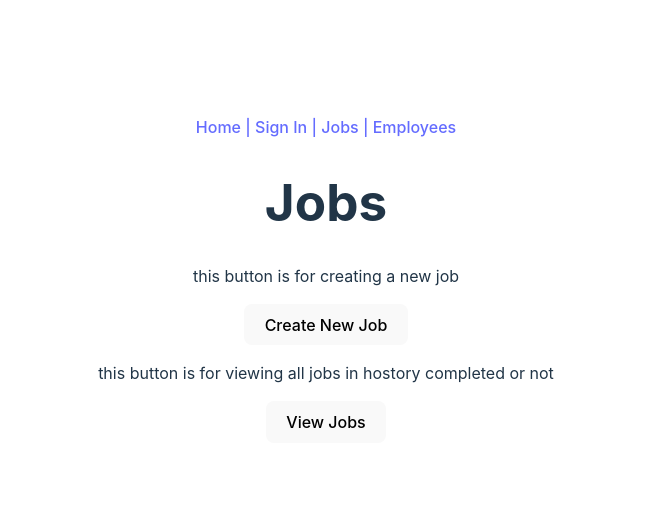
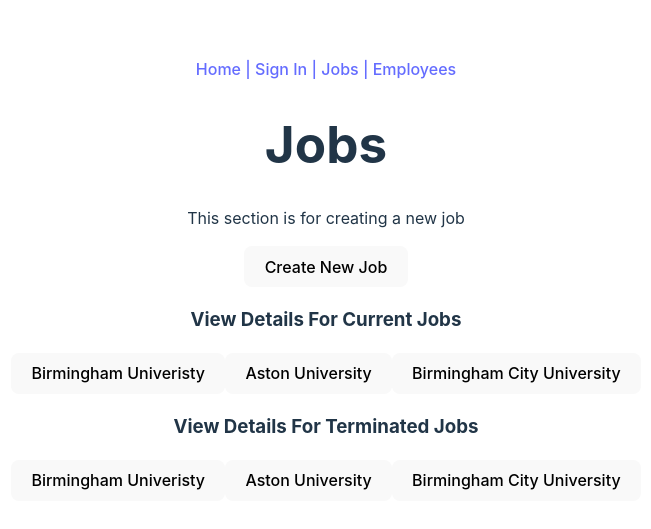
Before and after one commit to KareemSab278/VeraCleaningFrontend, a React (Vite) app: page /jobs in a window 1280 px wide. Shown: the part 121-650 px from the top of the page, without its empty margins (314-965 px from the left). Built offline with nearby package versions, Linux system fonts and the light colour scheme.

Commit message:
added some more buttons for functionality

```diff
--- a/src/components/Dropdown.jsx
+++ b/src/components/Dropdown.jsx
@@ -1,7 +1,35 @@
+// const Dropdown = ({ options, selected, onSelectedChange }) => {
+//     const renderedOptions = options.map((option) => {
+//         return (
+//             <>
+//             <div
+//                 key={option.value}
+//                 className="item"
+//                 onClick={() => onSelectedChange(option)}
+//             >
+//                 <button>{option.label}</button>
+//             </div>
+//             </>
+//         );
+//     });
+
+//     return (
+//         <div className="ui form">
+//             <div className="field">
+//                 <div className="ui selection dropdown visible active">
+//                     <i className="dropdown icon"></i>
+//                     <div className="menu visible transition">{renderedOptions}</div>
+//                 </div>
+//             </div>
+//         </div>
+//     );
+// }
+
+// export default Dropdown;
+
+
 const Dropdown = ({ options, selected, onSelectedChange }) => {
-    const renderedOptions = options.map((option) => {
-        return (
-            <>
+    const renderedOptions = options.map((option) => (
         <div
             key={option.value}
             className="item"
@@ -9,9 +37,7 @@
         >
             <button>{option.label}</button>
         </div>
-            </>
-        );
-    });
+    ));
 
     return (
         <div className="ui form">
@@ -23,6 +49,6 @@
             </div>
         </div>
     );
-}
+};
 
 export default Dropdown;
--- a/src/components/PopUp.jsx
+++ b/src/components/PopUp.jsx
@@ -1,7 +1,7 @@
 import React from 'react';
 import Popup from 'reactjs-popup';
 import 'reactjs-popup/dist/index.css';
-import './PopUp.css';
+import '../css/PopUp.css';
 
 export default function PopupWrapper({ trigger, children }) {
   return (
@@ -9,7 +9,6 @@
       {close => (
         <div>
           {children}
-          {/* Optionally, add a close button here */}
           <button onClick={close}>Close</button>
         </div>
       )}
--- a/src/pages/Employees.jsx
+++ b/src/pages/Employees.jsx
@@ -1,30 +1,12 @@
 import React, { useState } from 'react';
 import TextBox from '../components/TextBox';
 import Dropdown from '../components/Dropdown';
+import PopupWrapper from '../components/PopUp';
 
-// ========================== Options for Dropdown ========================== //
+// ========================== Data for Dropdown ========================== //
 
-export const tempTasks = [
-    { name: "sigma", task: "clean room 1738", startTime: "12:00", endTime: "13:00" },
-    { name: "bro", task: "clean room 69", startTime: "12:00", endTime: "13:00" },
-    { name: "him", task: "clean room 80085", startTime: "12:00", endTime: "13:00" }
-];
-
-const tempJobs = [
-    { name: "Birmingham Univeristy" },
-    { name: "Aston University" },
-    { name: "Birmingham City University" },
-];
-
-const employeeOptions = tempTasks.map(task => ({
-    value: task.name,
-    label: task.name,
-}));
-
-const jobOptions = tempJobs.map(job => ({
-    value: job.name,
-    label: job.name,
-}));
+import { employeeOptions } from '../tempData';
+import { jobOptions } from '../tempData';
 
 // ============================= Employees Component ============================= //
 
@@ -37,7 +19,7 @@
     const [startTime, setStartTime] = useState("");
     const [endTime, setEndTime] = useState("");
 
-    // Selection states for dropdowns
+    /// ========================== Selection states for dropdowns ========================== //
 
     const [selectedEmployee, setSelectedEmployee] = useState(employeeOptions[0]);
     const [selectedJob, setSelectedJob] = useState(jobOptions[0]);
--- a/src/pages/Jobs.jsx
+++ b/src/pages/Jobs.jsx
@@ -1,21 +1,30 @@
 import React, { useState } from "react";
-import Button from "../components/Button";
-import { buttonClickedExperiemnt } from "../app";
 import PopupWrapper from "../components/PopUp";
 import TextBox from "../components/TextBox";
+import Dropdown from "../components/Dropdown";
 
+// ============================== Import Data ============================== //
+import { jobOptions, employeeOptions, tempTasks } from "../tempData";
+
+// ============================== Jobs Component ==============================
 export const Jobs = () => {
+  // ========================== State Declarations ==========================
   const [jobName, setJobName] = useState("");
+  const [selectedJob, setSelectedJob] = useState(jobOptions[0]);
 
+  // ========================== Form Submission Handler ==========================
   const handleSubmit = (e) => {
     e.preventDefault();
     console.log("Job Name:", jobName);
   };
 
+  // ========================== Render Component ==========================
   return (
     <div>
       <h1>Jobs</h1>
-      <p>this button is for creating a new job</p>
+      <p>This section is for creating a new job</p>
+
+      {/* ------------------ Create New Job Section ------------------ */}
       <PopupWrapper trigger={<button>Create New Job</button>}>
         <h2>New Job</h2>
         <form onSubmit={handleSubmit}>
@@ -29,10 +38,55 @@
         </form>
       </PopupWrapper>
       <br />
-      <p>this button is for viewing all jobs in hostory completed or not</p>
-      <Button text="View Jobs" onClick={() => buttonClickedExperiemnt("View Job")} />
-      <br />
-      {/* Add any additional features here */}
+
+      {/* ------------------ Job Details Buttons ------------------ */}
+      <h3>View Details For Current Jobs</h3>
+      {jobOptions.map((job) => (
+        <PopupWrapper key={job.value} trigger={<button>{job.label}</button>}>
+          <h2>{job.label} Details</h2>
+          <ul>
+            {tempTasks.map((emp, index) => (
+              <li key={index}>
+                Employee: {emp.name} — Task: {emp.task} <br />
+                (Start: {emp.startTime}, End: {emp.endTime})
+              </li>
+            ))}
+          </ul>
+            {/* ------------------ TERMINATE JOB ------------------ */}
+          <button style={{ marginRight: "30px", backgroundColor: "red"}}
+          onClick={()=>{console.log('YOU ENDED THE JOB')}}
+          >!! TERMINATE JOB !!
+          </button>
+
+        </PopupWrapper>
+      ))}
+
+<h3>View Details For Terminated  Jobs</h3>
+      {jobOptions.map((job) => (
+        <PopupWrapper key={job.value} trigger={<button>{job.label}</button>}>
+          <h2>{job.label} Details</h2>
+          <ul>
+            {tempTasks.map((emp, index) => (
+              <li key={index}>
+                Employee: {emp.name} — Task: {emp.task} <br />
+                (Start: {emp.startTime}, End: {emp.endTime})
+              </li>
+            ))}
+          </ul>
+            {/* ------------------ TERMINATE JOB ------------------ */}
+          <button style={{ marginRight: "30px", backgroundColor: "red"}}
+          onClick={()=>{console.log('YOU ENDED THE JOB')}}
+          >!! TERMINATE JOB !!
+          </button>
+
+        </PopupWrapper>
+      ))}
+
+
+
     </div>
+
   );
 };
+
+export default Jobs;
--- /dev/null
+++ b/src/tempData.js
@@ -0,0 +1,21 @@
+export const tempTasks = [
+    { name: "sigma", task: "clean room 1738", startTime: "12:00", endTime: "13:00" },
+    { name: "bro", task: "clean room 69", startTime: "12:00", endTime: "13:00" },
+    { name: "him", task: "clean room 80085", startTime: "12:00", endTime: "13:00" }
+];
+
+const tempJobs = [
+    { name: "Birmingham Univeristy" },
+    { name: "Aston University" },
+    { name: "Birmingham City University" },
+];
+
+export const employeeOptions = tempTasks.map(task => ({
+    value: task.name,
+    label: task.name,
+}));
+
+export const jobOptions = tempJobs.map(job => ({
+    value: job.name,
+    label: job.name,
+}));
```
Also changed, not shown: src/css/PopUp.css (renamed from src/components/PopUp.css). Lines whose indentation alone changed are shown as unchanged.
